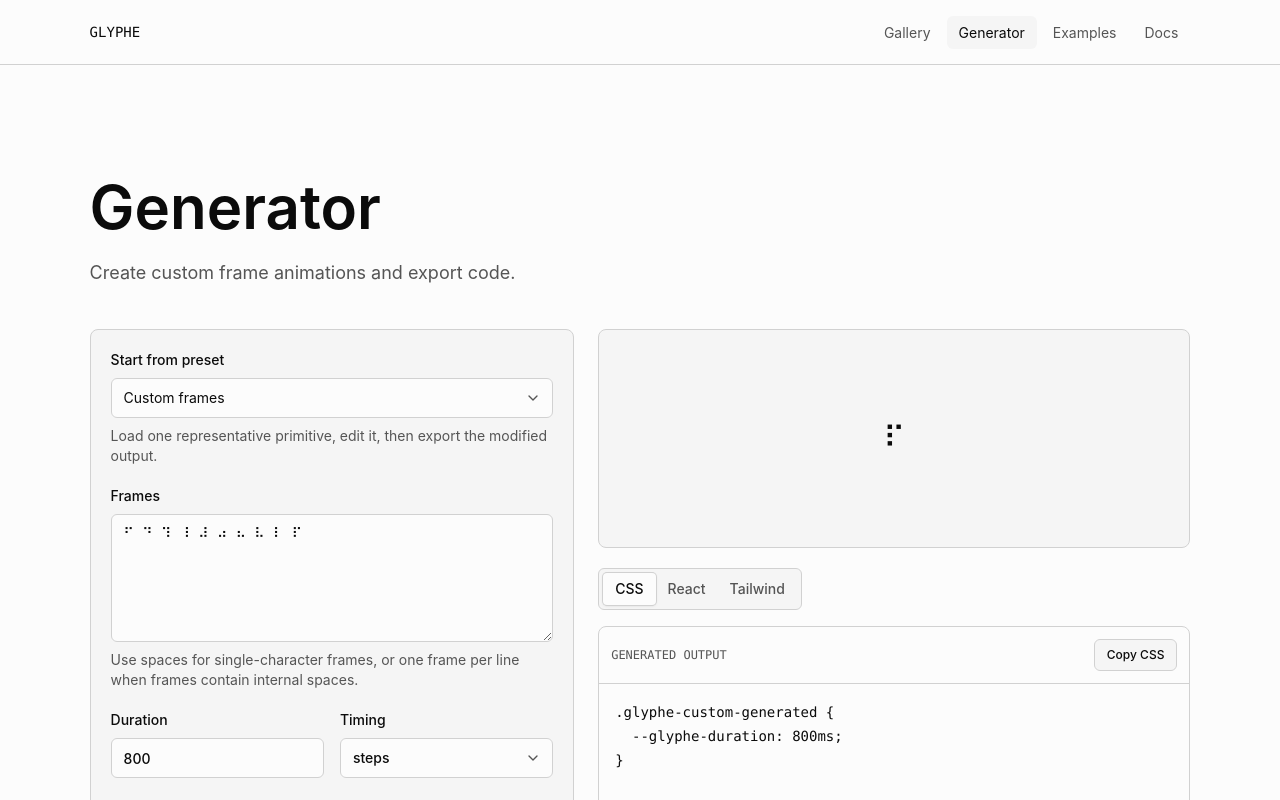
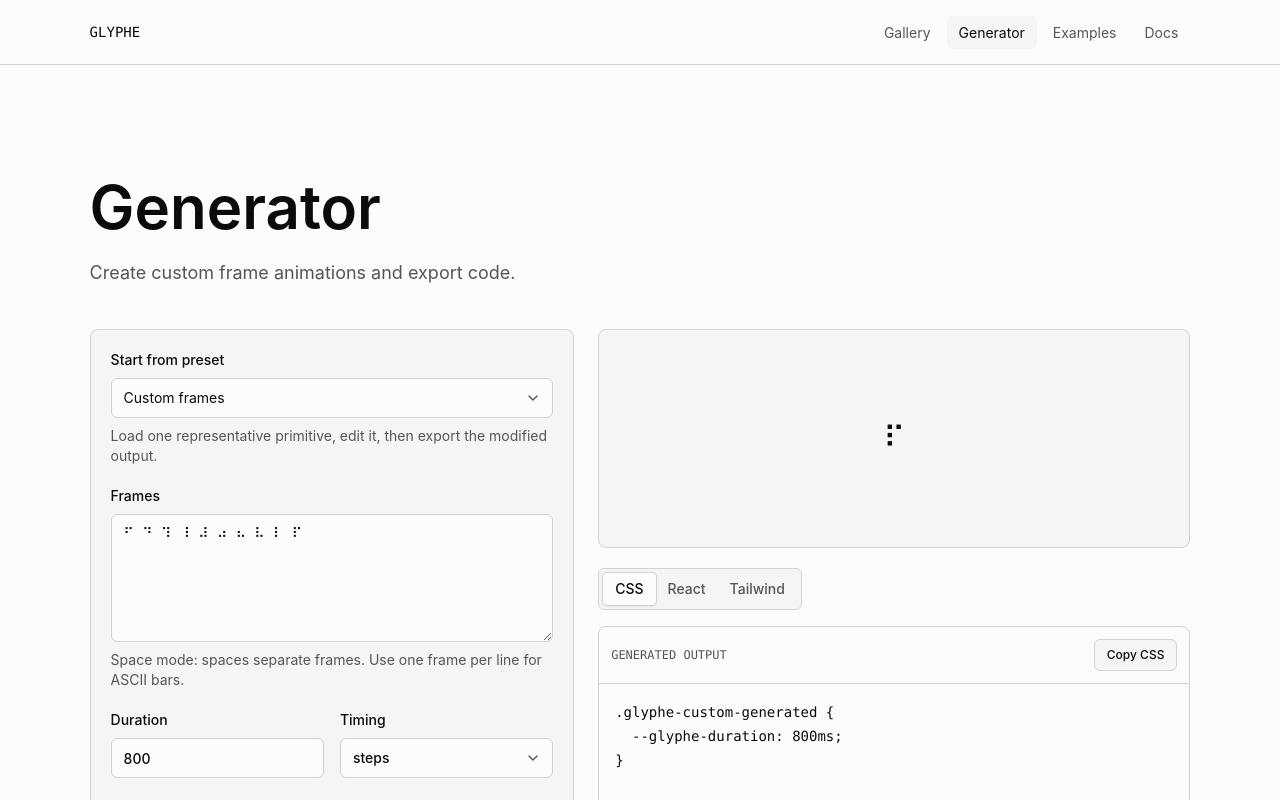
Before and after one commit to NicolasMilliard/glyphe, a React (Vite) app: page /generator in a window 1280 px wide. Shown: the top 800 px of the page. Built offline with nearby package versions, Linux system fonts and the light colour scheme.

Commit message:
Improve Generator

```diff
--- a/src/generator/frames.ts
+++ b/src/generator/frames.ts
@@ -11,3 +11,50 @@ export function parseFrames(value: string) {
     .map((frame) => frame.trim())
     .filter(Boolean);
 }
+
+export function getFrameInputMode(value: string) {
+  return value.includes('\n') ? 'line' : 'space';
+}
+
+export function validateFrameInput({
+  value,
+  frames,
+  duration,
+}: {
+  value: string;
+  frames: string[];
+  duration: number;
+}) {
+  const messages: string[] = [];
+  const maxFrameWidth = Math.max(
+    ...frames.map((frame) => Array.from(frame).length),
+    0,
+  );
+  const frameDuration = frames.length > 0 ? duration / frames.length : duration;
+
+  if (value.trim().length === 0 || frames.length === 0) {
+    messages.push('Add at least one visible frame.');
+  }
+
+  if (getFrameInputMode(value) === 'space' && /\S\s{2,}\S/.test(value.trim())) {
+    messages.push('Frames with internal spaces need one frame per line.');
+  }
+
+  if (!Number.isFinite(duration) || duration < 100) {
+    messages.push('Duration should be at least 100ms.');
+  }
+
+  if (maxFrameWidth > 24) {
+    messages.push('Very wide frames may overflow compact previews.');
+  }
+
+  if (frames.length > 1 && frameDuration < 80) {
+    messages.push('Very fast frame changes can feel flashy.');
+  }
+
+  if (new Set(frames).size !== frames.length) {
+    messages.push('Duplicate frames are allowed, but may make motion unclear.');
+  }
+
+  return messages;
+}
--- a/src/routes/generator.tsx
+++ b/src/routes/generator.tsx
@@ -11,7 +11,11 @@ import {
   Textarea,
 } from '@/components/ui';
 import { generateCss } from '@/generator/css';
-import { parseFrames } from '@/generator/frames';
+import {
+  getFrameInputMode,
+  parseFrames,
+  validateFrameInput,
+} from '@/generator/frames';
 import { generateReactComponent } from '@/generator/react';
 import { generateTailwindCss } from '@/generator/tailwind';
 import { routeMetadata } from '@/lib/routes';
@@ -54,6 +58,7 @@ function GeneratorPage() {
   useDocumentTitle(metadata.title);
 
   const frames = useMemo(() => parseFrames(framesInput), [framesInput]);
+  const frameInputMode = getFrameInputMode(framesInput);
   const presetItem = useMemo(
     () =>
       presetSlug === customPresetValue
@@ -61,7 +66,11 @@ function GeneratorPage() {
         : registryItems.find((item) => item.slug === presetSlug),
     [presetSlug],
   );
-  const validationMessages = getValidationMessages(frames, duration);
+  const validationMessages = validateFrameInput({
+    value: framesInput,
+    frames,
+    duration,
+  });
   const glyphWarnings = getGlyphWarnings(frames);
   const generatedItem = useMemo(
     () =>
@@ -157,8 +166,9 @@ function GeneratorPage() {
               className="min-h-32 font-mono"
             />
             <p className="text-muted-foreground text-sm">
-              Use spaces for single-character frames, or one frame per line when
-              frames contain internal spaces.
+              {frameInputMode === 'line'
+                ? 'Line mode: each non-empty line is one frame, preserving internal spaces.'
+                : 'Space mode: spaces separate frames. Use one frame per line for ASCII bars.'}
             </p>
           </div>
 
@@ -283,24 +293,6 @@ function GeneratorPage() {
   );
 }
 
-function getValidationMessages(frames: string[], duration: number) {
-  const messages: string[] = [];
-
-  if (frames.length === 0) {
-    messages.push('Add at least one frame.');
-  }
-
-  if (duration < 100) {
-    messages.push('Duration should be at least 100ms.');
-  }
-
-  if (new Set(frames).size !== frames.length) {
-    messages.push('Duplicate frames are allowed, but may make motion unclear.');
-  }
-
-  return messages;
-}
-
 function getGlyphWarnings(frames: string[]) {
   const item = createGeneratedItem({
     frames,
```
Also changed, not shown: .codex/GENERATOR-EXPORT-POLISH.md, 1 other file (tests, documents, lock files or other folders).
